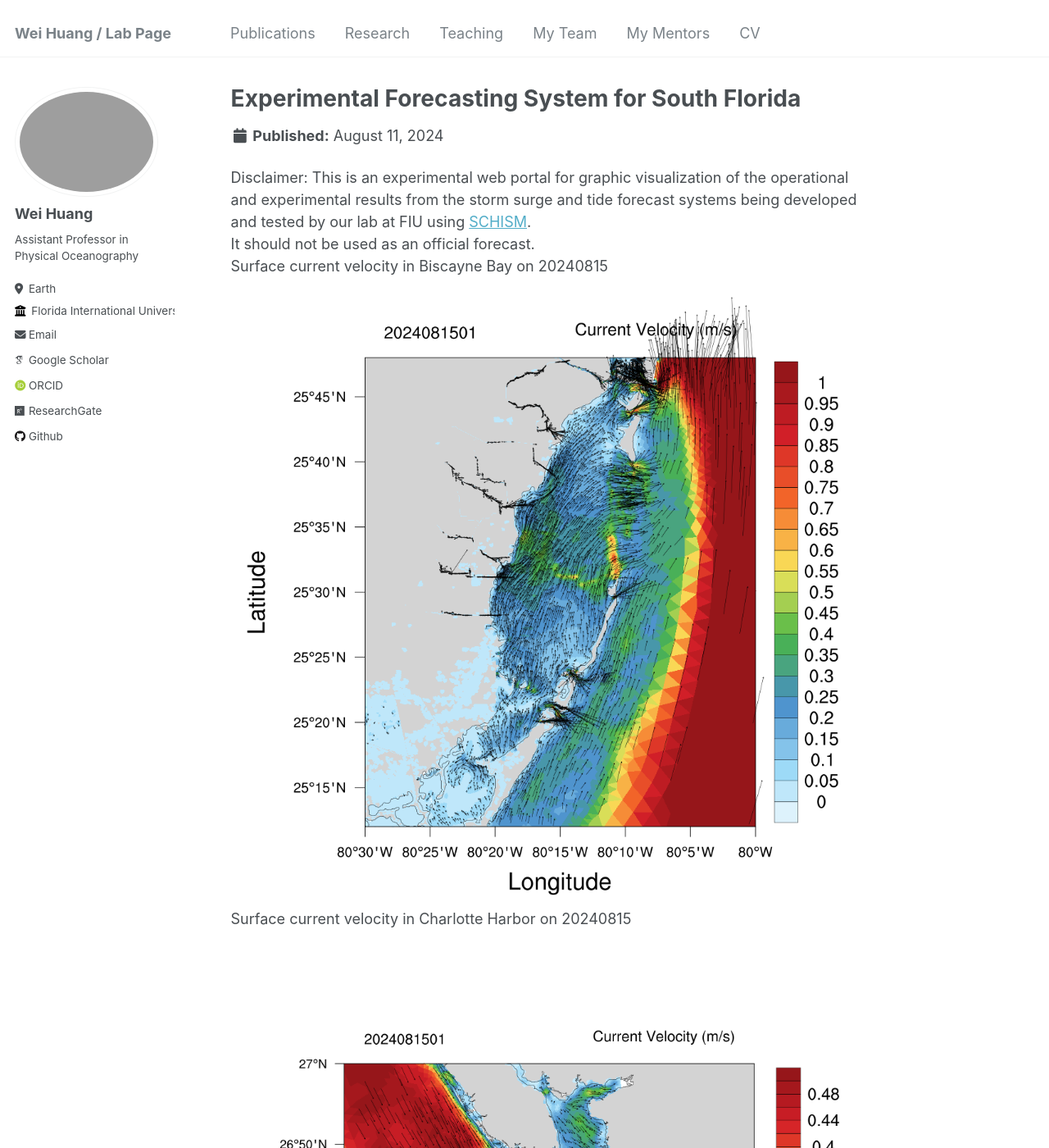
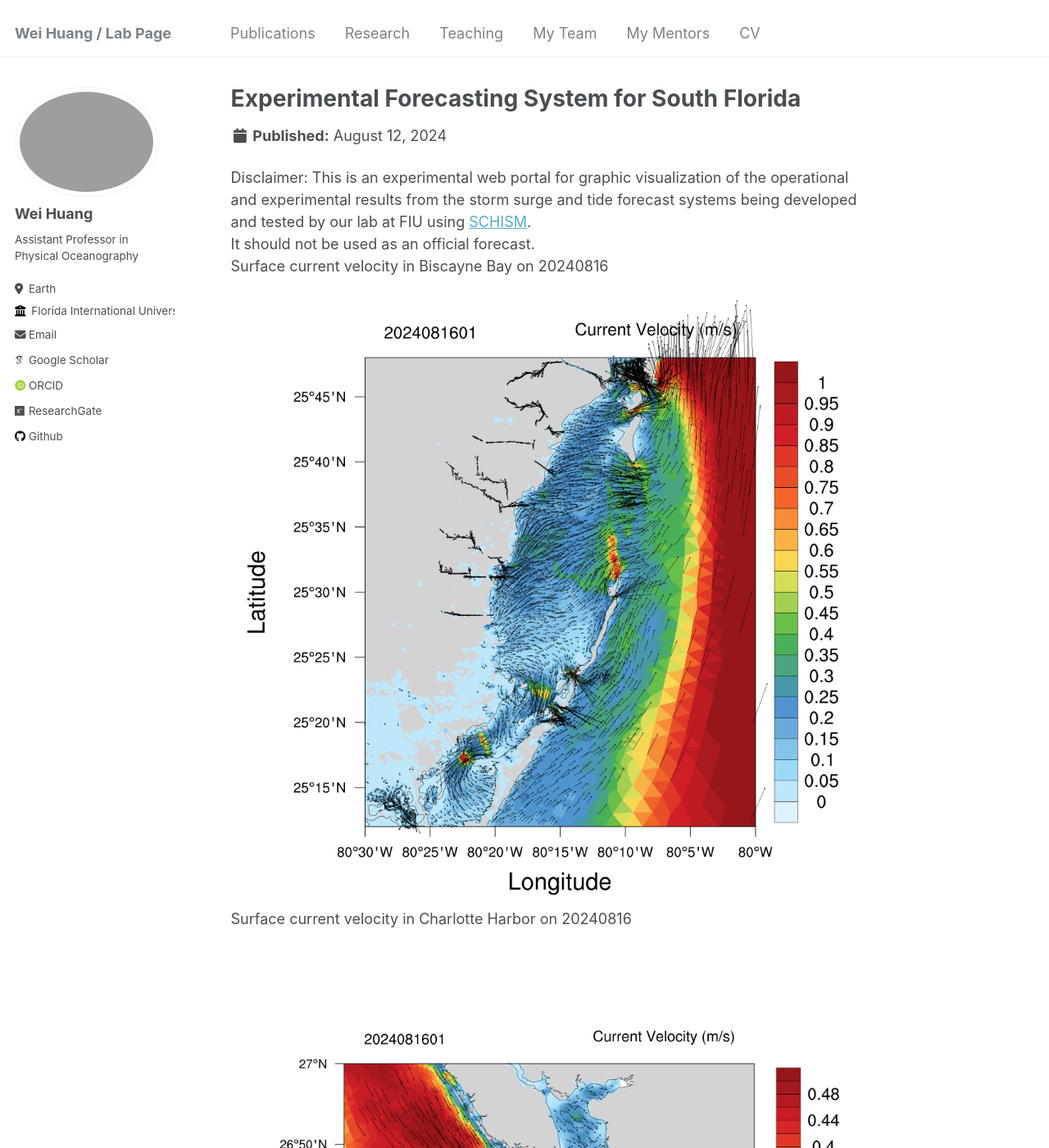
Before and after one commit to huang96169/huang96169.github.io, a Jekyll site: the page built from _research/research-1.md, in a window 1280 px wide and 1400 px high. Shown: the whole window at 82% size. Built offline with Jekyll 4.4.1, drawn with Linux system fonts in a browser that asks for light colours; some web fonts are replaced; some of the changed text lies outside the part shown.

Commit message:
replaced research_uv1.gif research_salt1.gif research_temp1.gif and replaced research_elev2.gif research_uv2.gif research_salt2.gif research_temp2.gif

```diff
--- a/_research/research-1.md
+++ b/_research/research-1.md
@@ -1,7 +1,7 @@
 ---
 title: "Experimental Forecasting System for South Florida"
-short: Surface current velocity of South Florida from 20240811 to 20240815
-date: 2024-08-11
+short: Surface current velocity of South Florida from 20240812 to 20240816
+date: 2024-08-12
 short1: "Disclaimer: This is an experimental web portal for graphic visualization of the operational and experimental results from the storm surge and tide forecast systems being developed and tested by our lab at FIU using [SCHISM](https://ccrm.vims.edu/schismweb/). It should not be used as an official forecast."
 excerpt: "<img src='/images/research_uv1.gif'>"
 collection: research
@@ -10,11 +10,11 @@ collection: research
 Disclaimer:
 This is an experimental web portal for graphic visualization of the operational and experimental results from the storm surge and tide forecast systems being developed and tested by our lab at FIU using [SCHISM](https://ccrm.vims.edu/schismweb/).<br/>
 It should not be used as an official forecast.<br/>
-Surface current velocity in Biscayne Bay on 20240815<br/>
+Surface current velocity in Biscayne Bay on 20240816<br/>
 <img src='/images/research_Bbay.png'>
-Surface current velocity in Charlotte Harbor on 20240815<br/>
+Surface current velocity in Charlotte Harbor on 20240816<br/>
 <img src='/images/research_Cbay.png'>
-Surface current velocity in Tampa Bay on 20240815<br/>
+Surface current velocity in Tampa Bay on 20240816<br/>
 <img src='/images/research_Tbay.png'>
 The map below showns observational stations used for validating the model's results, as well as the horizontal grid. <br/>
 The horizontal grid for SCHISM in simulating Biscayne Bay in South Florida, using flexible resolution resolving levees and canals (1-2 m), watershed rural and urban areas (30m-50m) and coastal ocean (500m-5km).<br/>
```
Also changed, not shown: _research/research-2.md (+6 -6 lines), images/research_Bbay.png, images/research_Cbay.png, images/research_Tbay.png, images/research_maxelev2.gif, 1 other file.
